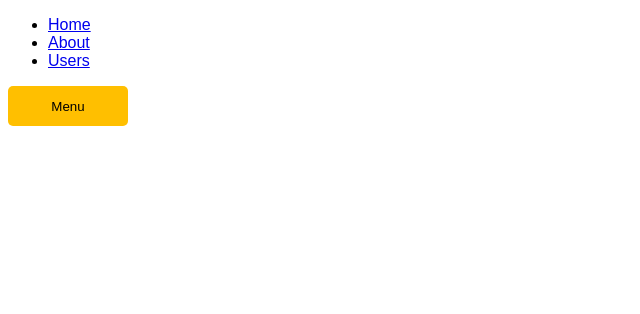
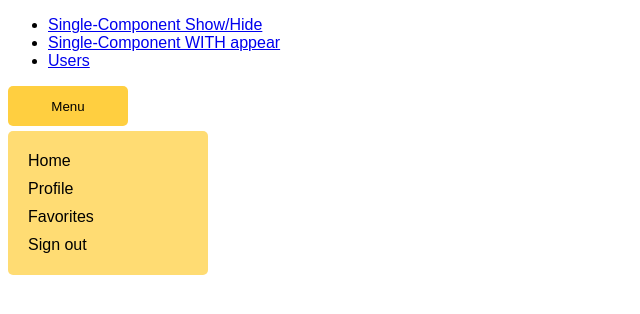
Before and after one commit to imagineLife/rtg, a React app: page /singleWithAppear in a window 1280 px wide. Before the commit this address led to /singleComponentShowHide. Shown: the top 314 px of the page, without its empty margins (0-640 px from the left). Built offline with nearby package versions, Linux system fonts and the light colour scheme.

Commit message:
reconfig links

```diff
--- a/src/MPA/MPA.js
+++ b/src/MPA/MPA.js
@@ -8,6 +8,7 @@ import {
 } from "react-router-dom";
 
 import SingleComponentShowHide from './../SingleCompShHd'
+import SingleWithAppear from './../SingleWithAppear'
 
 function Home() {
   return <h2>Home</h2>;
@@ -21,21 +22,22 @@ function Users() {
   return <h2>Users</h2>;
 }
 
+const links = [
+  {to: '/singleComponentShowHide', str: 'Single-Component Show/Hide'},
+  {to: '/singleWithAppear', str: 'Single-Component WITH appear'},
+  {to: '/users', str: 'Users'}
+]
 
 const Mpa = () => (
   <Router>
       <div>
         <nav>
           <ul>
-            <li>
-              <Link to="/">Home</Link>
-            </li>
-            <li>
-              <Link to="/about">About</Link>
-            </li>
-            <li>
-              <Link to="/users">Users</Link>
-            </li>
+            {links.map((l,i) =>(
+              <li key={`nav-link-${i}`}>
+                <Link to={l.to}>{l.str}</Link>
+              </li>
+              ))}
           </ul>
         </nav>
 
@@ -51,6 +53,11 @@ const Mpa = () => (
           <Route path="/singleComponentShowHide">
             <SingleComponentShowHide />
           </Route>
+
+          <Route path="/singleWithAppear">
+            <SingleWithAppear />
+          </Route>
+
           <Redirect push from='/*' to='/singleComponentShowHide' />
         </Switch>
       </div>
```
